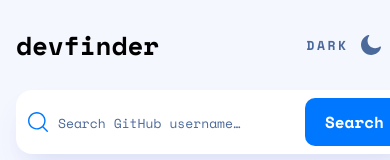
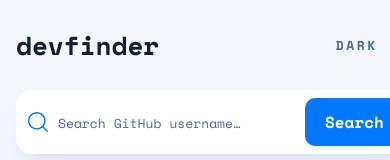
Before and after one commit to JuliAlchemDev/FM-github-user-search-app, a React (Vite) app: page / in a window 390 px wide. Shown: the top 160 px of the page. Built offline with nearby package versions, Linux system fonts and the light colour scheme.

Commit message:
style(header): use semantic color token for logo and fix responsive width

```diff
--- a/src/components/Header/Header.module.css
+++ b/src/components/Header/Header.module.css
@@ -1,8 +1,7 @@
-header {
+.header {
   display: flex;
   align-items: center;
   justify-content: space-between;
-  width: 95vw;
 }
 .logo {
   font-size: var(--fs-preset-1);
@@ -10,5 +9,5 @@ header {
   line-height: var(--lh-100);
   letter-spacing: var(--ls-none);
 
-  color: var(--text-logo);
+  color: var(--logo-icon);
 }
--- a/src/components/Header/Header.tsx
+++ b/src/components/Header/Header.tsx
@@ -7,7 +7,7 @@ type HeaderProps = {
 }
 const Header: React.FC<HeaderProps> = ({defaultDark = false}) => {
   return (
-    <header>
+    <header className={styles.header}>
       <h1 className={styles.logo}>devfinder</h1>
       <ThemeToggle defaultDark={defaultDark}/>
     </header>
```
